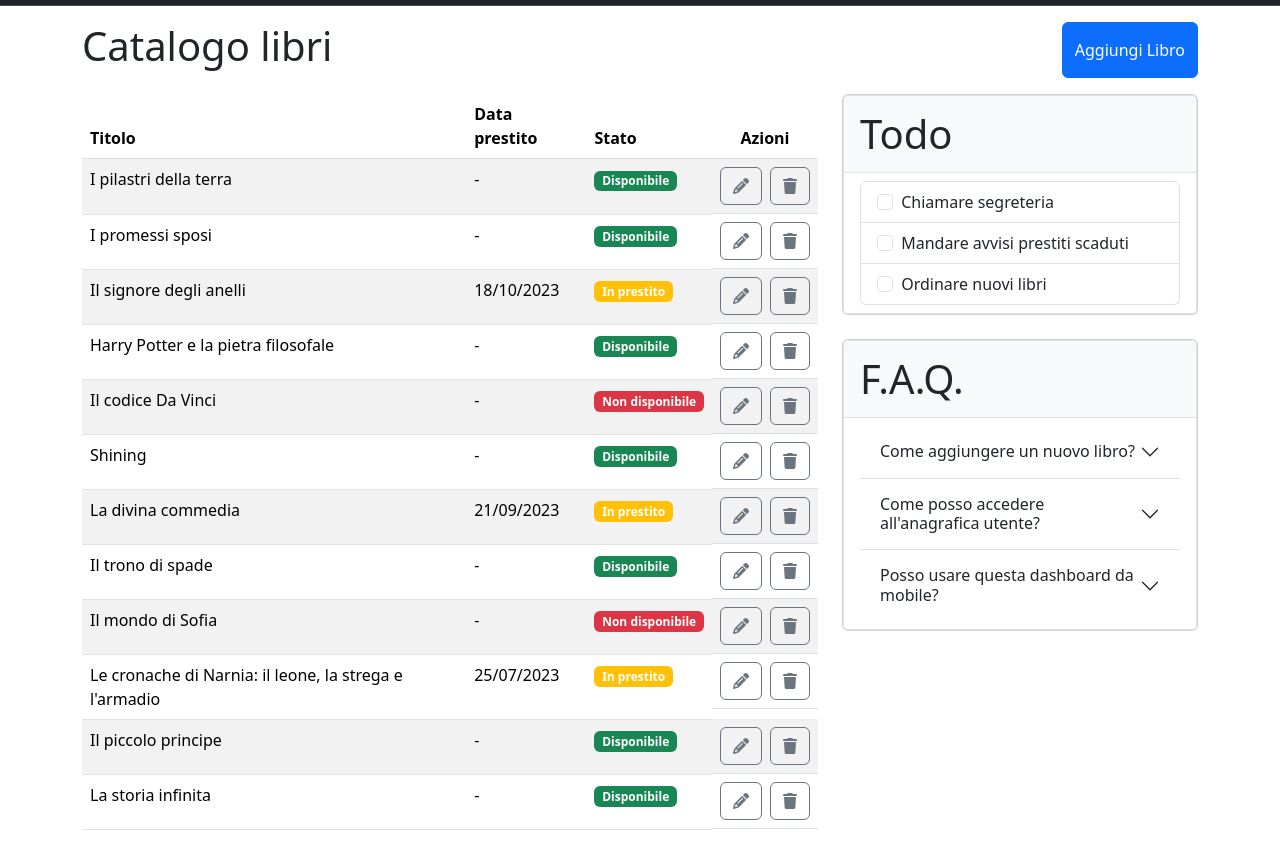
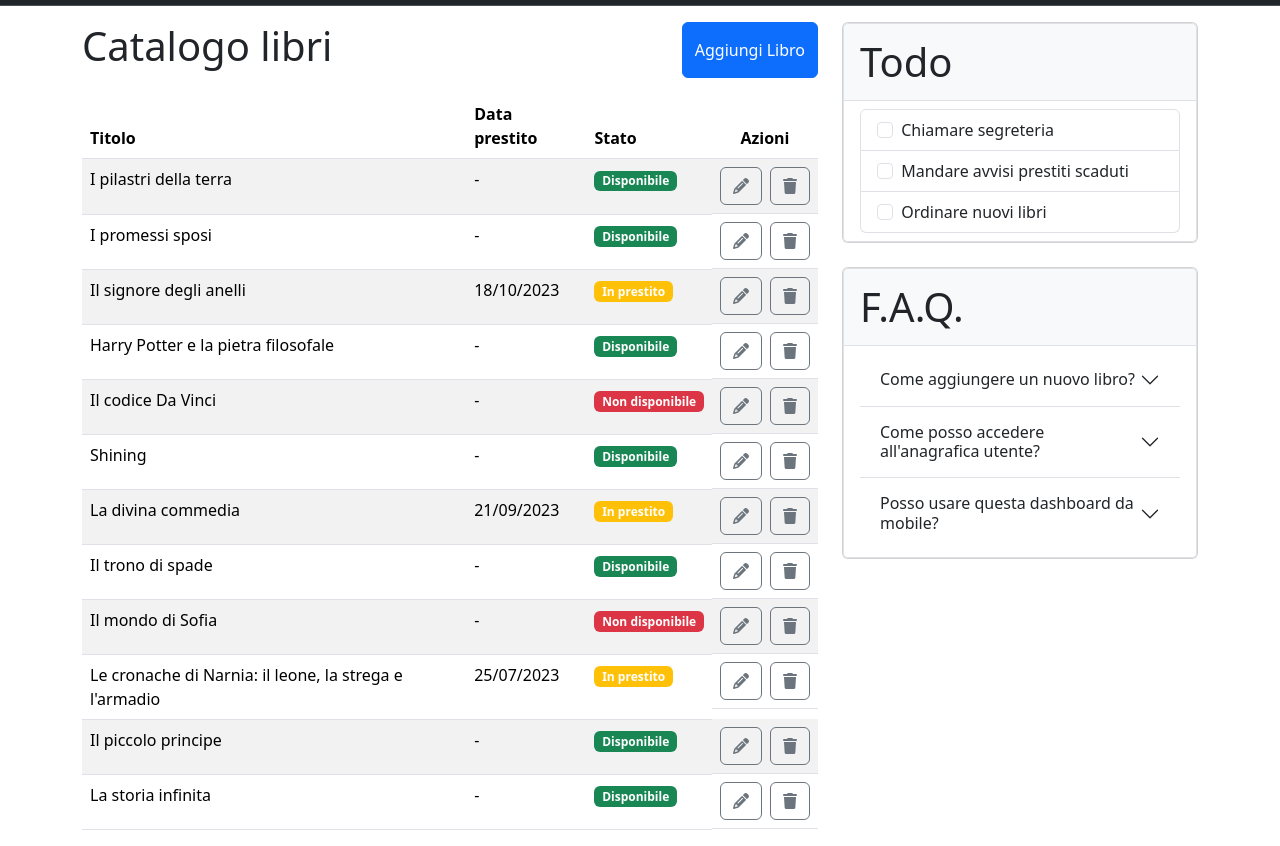
Before and after one commit to danirando/html-css-bootstrap-dashboard, a plain HTML site: page index.html in a window 1280 px wide. Shown: the part 71-917 px from the top of the page. Drawn offline with nearby package versions, Linux system fonts and the light colour scheme.

Commit message:
fix container

```diff
--- a/index.html
+++ b/index.html
@@ -61,13 +61,16 @@
         </div>
       </div>
     </nav>
-    <div class="container d-flex justify-content-between py-3">
-      <h1>Catalogo libri</h1>
-      <button class="btn btn-primary" type="submit">Aggiungi Libro</button>
-    </div>
+
     <div class="container">
       <div class="row">
         <div class="col-12 col-lg-8">
+          <div class="d-flex justify-content-between py-3">
+            <h1>Catalogo libri</h1>
+            <button class="btn btn-primary" type="submit">
+              Aggiungi Libro
+            </button>
+          </div>
           <table class="table table-striped">
             <thead>
               <tr>
@@ -272,7 +275,7 @@
           </table>
         </div>
         <div class="col-12 col-lg-4">
-          <div class="card mb-4">
+          <div class="card mb-4 mt-3">
             <ul class="list-group">
               <li class="list-group-item bg-light fs-1 fw-light">Todo</li>
               <li class="list-group-item">
```
